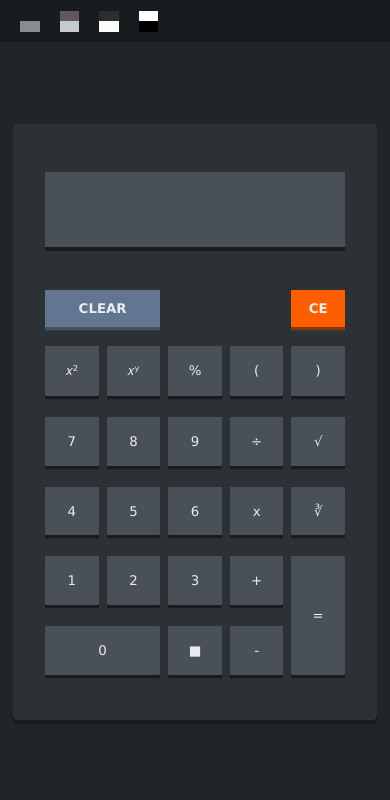
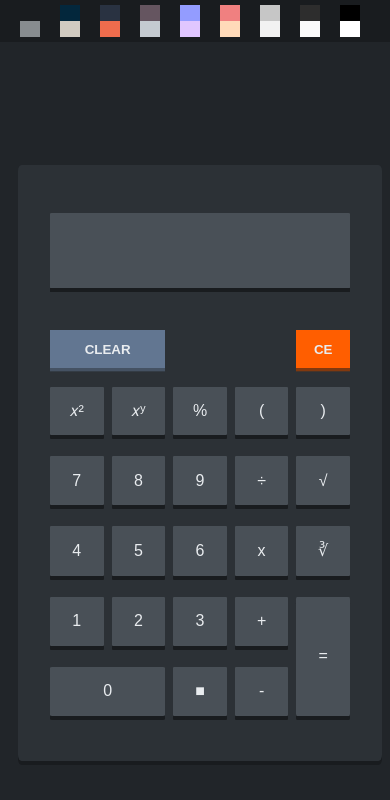
Before and after one commit to BirdOfSteel/calculator, a React (Vite) app in the folder calculator/: page / in a window 390 px wide. Shown: the top 800 px of the page. Built offline with nearby package versions, Linux system fonts and the light colour scheme.

Commit message:
Mostly aesthetic update
- Changed font.

- Added more themes.

- Added error popup
- Webpage is slightly more responsive

- Added scrollbar for calculator display.

-Fixed text overflow on calculator display.

```diff
--- a/calculator/src/App.jsx
+++ b/calculator/src/App.jsx
@@ -1,21 +1,27 @@
 import React from 'react'
 import './index.css'
 import Keypad from "./Keypad.jsx"
-import { defaultStyle, lightStyle, highContrastLightStyle, highContrastDarkStyle } from "./styles.jsx"
 
-// TO DO:
-// make new styles
-// add font
-// maybe change logo symbols
-// scrollbar for display?
-// error popup
-// make calculator div responsive.
+import {
+  defaultStyle,
+  urbanStyleA,
+  urbanStyleB,
+  mutedStyle,
+  candyflossStyle,
+  peachStyle,
+  lightStyle,
+  highContrastLightStyle,
+  highContrastDarkStyle
+} from "./styles.jsx"
 
 function App() {
-  const [equationArray, setEquationArray] = React.useState([])
+  const [equationArray, setEquationArray] = React.useState([]) // holds an array of the characters entered into the calculator
   const [styleState, setStyleState] = React.useState(defaultStyle)
+  const [errorMessage, setErrorMessage] = React.useState(null)
 
-  function recordEquation(event) {
+  const timeoutID = React.useRef(); // holds setTimeout ID for errorMessage
+
+  function addToEquationArray(event) { // this function handles adding characters to equationArray.
     const keyText = event.target.innerText;
 
     if (!isNaN(keyText)) { // if statement runs if the pressed key is a number
@@ -28,29 +34,35 @@ function App() {
       })
     } else if (["÷","x","+","-","(",")","■","%","𝑥²","𝑥ʸ","√","∛"].includes(keyText)) {
         if (equationArray.length === 0 && !["(","■","-","√","∛"].includes(keyText)) {
-          console.log("Cannot put symbol at start of equation")
+          setErrorMessage("Cannot put this symbol at start of equation")
+
+          clearTimeout(timeoutID.current)
+          timeoutID.current = setTimeout(() => {
+            setErrorMessage(null)
+          },3000)
         }
 
         else if (keyText === "(" || keyText === ")") {
             setEquationArray((prevArray) => [...prevArray, ...keyText])
         }
 
-        else if ([].includes(equationArray[equationArray.length-1])) { // review if this statement is necessary
-              console.log("testing: " + equationArray[equationArray.length-1])
-              console.log("Cannot put symbol after a symbol")
-              console.log(equationArray)
+        else if (["÷","x","+","■","%","𝑥²","𝑥ʸ","√","∛"].includes(equationArray[equationArray.length-1])) { // review if this statement is necessary
+          setErrorMessage("Cannot put this symbol after the previous symbol")
+
+          clearTimeout(timeoutID.current)
+          timeoutID.current = setTimeout(() => {
+            setErrorMessage(null)
+          },3000)
         }
 
         else if (keyText === "𝑥²") {
           setEquationArray((prevArray) => {
-            console.log([...prevArray, ...["^","(","2",")"]])
             return [...prevArray, ...["^","(","2",")"]]
           })
         }
 
         else if (keyText === "𝑥ʸ") {
           setEquationArray((prevArray) => {
-            console.log([...prevArray, ...["^","("]])
             return [...prevArray, ...["^","("]]
           })
         }
@@ -70,24 +82,33 @@ function App() {
         }
 
         else {
-          console.log("Else statement ran: " + keyText)
+          setErrorMessage("Logic error with handling: " + keyText)
+
+          clearTimeout(timeoutID)
+          timeoutID.current = setTimeout(() => {
+            setErrorMessage(null)
+          },3000)
         }
 
     } else if (keyText == "=") {
         parseEquationArray()
     } else {
-      console.log("else 2 ran: " + keyText)
+      setErrorMessage("Else statement ran - unknown input: " + keyText)
+
+      clearTimeout(timeoutID)
+      timeoutID.current = setTimeout(() => {
+        setErrorMessage(null)
+      },3000)
     }
   }
 
-  function parseEquationArray() {
+  function parseEquationArray() { // parser function runs over the equationArray and converts it into a syntactically correct equation.
     const lastCharacter = equationArray[equationArray.length-1]
-    console.log(equationArray)
     if(!isNaN(lastCharacter) || lastCharacter === ")") {
       const equationArrayParsed = equationArray.map((character, index) => {
         let symbol = ""
 
-        switch (character) {
+        switch (character) { // switch case handles character conversion.
           case "x":
             symbol = "*";
             break;
@@ -121,38 +142,51 @@ function App() {
             break;
         }
 
-        console.log(symbol ? symbol : character)
         return symbol ? symbol : character;
       })
 
-      console.log("equationArrayParsed: " + equationArrayParsed)
-
       const equationAsString = equationArrayParsed.join("")
-      console.log("equationAsString: " + equationAsString)
       const calculateAnswer = new Function(`return ${equationAsString}`)
       const answerAsArray = Array.from(String([calculateAnswer(equationAsString)]))
-      console.log("equationArray: " + equationArray)
-      setEquationArray(answerAsArray)
+      // console.log("equationAsString: " + equationAsString)    could be useful for diagnosing bugs later.
+      // console.log("equationArray: " + equationArray)
+      setEquationArray(answerAsArray) // equationArray's stored equation is overwritten with the calculated answer, allowing us to use it straight away.
     }
   }
 
   return (
-    <div id="root-div" style={{backgroundColor: styleState.pageBackground}}>
-      <div id="theme-header" style={{backgroundColor: styleState.themesBackground}}>
+    <div id="root-div" style={{background: styleState.pageBackground}}>
+      <div id="theme-header" style={{background: styleState.themesBackground}}>
         <button className="theme-button" onClick={() => setStyleState(defaultStyle)} style={{background: "#191c1f"}}><div className="theme-button-accent" style={{background: "#878c8f"}}></div></button>
-        <button className="theme-button" onClick={() => setStyleState(lightStyle)} style={{background: "#655560"}}><div className="theme-button-accent" style={{background: "#c4cad0"}}></div></button>
+        <button className="theme-button" onClick={() => setStyleState(urbanStyleA)} style={{background: "#03273c"}}><div className="theme-button-accent" style={{background: "#d1cbc1"}}></div></button>
+        <button className="theme-button" onClick={() => setStyleState(urbanStyleB)} style={{background: "#293241"}}><div className="theme-button-accent" style={{background: "#EE6C4D"}}></div></button>
+        <button className="theme-button" onClick={() => setStyleState(mutedStyle)} style={{background: "#655560"}}><div className="theme-button-accent" style={{background: "#c4cad0"}}></div></button>
+        <button className="theme-button" onClick={() => setStyleState(candyflossStyle)} style={{background: "rgb(147, 156, 255)"}}><div className="theme-button-accent" style={{background: "rgb(224, 198, 255)"}}></div></button>
+        <button className="theme-button" onClick={() => setStyleState(peachStyle)} style={{background: "#F08080"}}><div className="theme-button-accent" style={{background: "#FFDAB9"}}></div></button>
+        <button className="theme-button" onClick={() => setStyleState(lightStyle)} style={{background: "rgb(198, 198, 198)"}}><div className="theme-button-accent" style={{background: "#f2f2f2"}}></div></button>
         <button className="theme-button" onClick={() => setStyleState(highContrastLightStyle)} style={{background: "#2d2d2d"}}><div className="theme-button-accent" style={{background: "#fbfbfb"}}></div></button>
-        <button className="theme-button" onClick={() => setStyleState(highContrastDarkStyle)} style={{background: "#ffffff"}}><div className="theme-button-accent" style={{background: "#000000"}}></div></button>
+        <button className="theme-button" onClick={() => setStyleState(highContrastDarkStyle)} style={{background: "#000000"}}><div className="theme-button-accent" style={{background: "#ffffff"}}></div></button>
       </div>
-      <div id="calculator-div" style={{backgroundColor: styleState.calcBackground, boxShadow: styleState.calcBoxShadow}}>
-        <div id="display-div" style={{backgroundColor: styleState.inputBackground, boxShadow: styleState.inputBoxShadow}}>
-          <p id="display-text" style={{color: styleState.textColour}}>{equationArray}</p>
+      <div id="error-and-calculator-div">
+        {
+          errorMessage ?
+          <div id="error-div" style={{border: `1px solid ${styleState.textColour}`}}>
+            <p id="error-text" style={{color: styleState.textColour}}>{errorMessage}</p>
+          </div>
+            :
+          <div id="error-div-placeholder">
+          </div>
+        }
+        <div id="calculator-div" style={{background: styleState.calcBackground, boxShadow: styleState.calcBoxShadow}}>
+          <div id="display-div" style={{background: styleState.inputBackground, boxShadow: styleState.inputBoxShadow}}>
+            <p id="display-text" style={{color: styleState.textColour}}>{equationArray}</p>
+          </div>
+          <div id="clear-and-ce-div">
+            <button onClick={() => setEquationArray([])} id="clear-button" style={{background: styleState.clearBackground, boxShadow: styleState.clearBoxShadow, color: styleState.ceAndClearTextColour}}>CLEAR</button>
+            <button onClick={() => setEquationArray(prevArray => prevArray.slice(0,-1))} id="ce-button" style={{background: styleState.ceBackground, boxShadow: styleState.ceBoxShadow, color: styleState.ceAndClearTextColour}}>CE</button>
+          </div>
+          <Keypad addToEquationArray={addToEquationArray} equationArray={equationArray} styleState={styleState}/>
         </div>
-        <div id="clear-and-ce-div">
-          <button onClick={() => setEquationArray([])} id="clear-button" style={{background: styleState.clearBackground, boxShadow: styleState.clearBoxShadow, color: styleState.ceAndClearTextColour}}>CLEAR</button>
-          <button onClick={() => setEquationArray(prevArray => prevArray.slice(0,-1))} id="ce-button" style={{background: styleState.ceBackground, boxShadow: styleState.ceBoxShadow, color: styleState.ceAndClearTextColour}}>CE</button>
-        </div>
-        <Keypad recordEquation={recordEquation} styleState={styleState}/>
       </div>
     </div>
   )
--- a/calculator/src/Keypad.jsx
+++ b/calculator/src/Keypad.jsx
@@ -3,19 +3,20 @@ import React from "react"
 // Keypad buttons are rendered from this list
 const characterListArray = [{zero: "0"},{one: "1"},{two: "2"},{three: "3"},{four: "4"},{five: "5"},{six: "6"},{seven: "7"},{eight: "8"},{nine: "9"},{squareRoot: "√"},{cubeRoot: "∛"},{nthPower: "𝑥ʸ"},{openBracket: "("},{closeBracket: ")"},{divide: "÷"},{squared:"𝑥²"},{multiply: "x"},{percent: "%"},{add:"+"},{subtract: "-"},{decimal: "■"},{equals: "="}]
 
-export default function RenderKeypadButtons({recordEquation, styleState}) {
-
+// this function loops over characterListArray to make an array of keypad buttons
+export default function RenderKeypadButtons({addToEquationArray, styleState}) {
     const buttonList = characterListArray.map((charObject, index) => {
         const keyID = Object.keys(charObject)[0]
         const keyText = Object.values(charObject)[0]
 
         return (
-        <button key={index} onClick={(event) => { recordEquation(event) } } className="keypad-btn" id={`key-${keyID}`} style={{backgroundColor: styleState.inputBackground, boxShadow: styleState.inputBoxShadow, color: styleState.textColour}}>{keyText}</button>
+            <button key={index} onClick={(event) => { addToEquationArray(event) } } className="keypad-btn" id={`key-${keyID}`} style={{backgroundColor: styleState.inputBackground, boxShadow: styleState.inputBoxShadow, color: styleState.textColour}}>{keyText}</button>
         )
     })
 
     return (
         <div id="keypad-div">
             { buttonList }
-        </div>)
+        </div>
+    )
 }
--- a/calculator/src/index.css
+++ b/calculator/src/index.css
@@ -1,15 +1,18 @@
 body {
   margin: 0;
-  font-family: Verdana, Geneva, Tahoma, sans-serif;
+  font-family: Arial, Helvetica, sans-serif;
 }
 
 #root-div {
   display: flex;
   align-items: center;
   justify-content: center;
-  background: #212529;
+  flex-direction: column;
   width: 100%;
+  min-width: 400px;
   min-height: 100vh;
+  position: relative;
+  /* background: #212529; */
 }
 
 /* theme header */
@@ -20,15 +23,14 @@ body {
   top: 0px;
   height: 5%;
   width: 100%;
-  background: #2c3136;
+  /* background: #2c3136; */
 }
 
   .theme-button {
-    background: green;
     border: none;
     padding: 0;
     width: 5%;
-    height: 50%;
+    height: 75%;
     margin-left: 1.5em;
     display: flex;
     align-items: end;
@@ -39,6 +41,32 @@ body {
     width: 100%;
   }
 
+/* error-and-calculator-div */
+#error-and-calculator-div {
+  display: flex;
+  justify-content: space-around;
+  align-items: center;
+  flex-direction: column;
+  height: auto;
+}
+
+/* error div */
+#error-div {
+  width: auto;
+  height: min-content;
+  border-radius: 3px;
+  margin-bottom: -20px;
+}
+
+  #error-text{
+   margin: 0;
+   padding: 1em 1.25em;
+  }
+
+#error-div-placeholder {
+  height: 33px; /* occupies the same amount of space as the error div. prevents movement on error message.*/
+}
+
 /* calculator div */
 #calculator-div {
   display: flex;
@@ -47,28 +75,35 @@ body {
   align-items: center;
   width: 300px;
   height: 500px;
-  background: #2c3136;
   border-radius: 1%;
   padding: 3em 2em 3em 2em;
   box-shadow: 0px 0.25em #191c1f;
+  margin-top: 3em;
+  position: relative;
+  /* background: #2c3136; */
 }
 
   #display-div {
     display: flex;
+    justify-content: end;
     align-items: end;
-    justify-content: end;
     width: 100%;
     height: 15%;
-    background: #495057;
     border-radius: 0.5%;
     box-shadow: 0px 0.25em #191c1f;
+    position: relative;
+    /* background: #495057; */
   }
 
     #display-text {
       color: lightgrey;
-      font-size: 2rem;
+      font-size: 2.5rem;
+      font-family: inherit;
       text-align: end;
-      margin: 0 0.25em 0.15em 0;
+      margin: 0;
+      letter-spacing: 0.025em;
+      overflow-x: auto;
+      white-space: nowrap;
     }
 
   #clear-and-ce-div {
@@ -80,7 +115,6 @@ body {
     width: 100%;
     height: 7.5%;
     margin-top: 1.5em;
-      font-weight: #a4969b;
   }
 
     #clear-button {
@@ -88,23 +122,23 @@ body {
       border: none;
       height: 100%;
       width: 100%;
-      background: #627691;
       font-weight: bold;
       font-family: inherit;
       color: #e9ecef;
       box-shadow: 0px 0.25em #455263;
+      /* background: #627691; */
     }
 
     #ce-button {
       grid-area: D;
       color: lightgrey;
-      background: #FF5E00;
       border: none;
       width: 100%;
       height: 100%;
       box-shadow: 0px 0.25em #81390f;
       font-weight: bold;
       font-family: inherit;
+      /* background: #FF5E00; */
     }
 
 
@@ -126,13 +160,19 @@ body {
 
   .keypad-btn {
     height: 70%;
-    background: #495057;
     border: none;
     border-radius: 2%;
     box-shadow: 0px 0.25em #191c1f;
     margin: 0;
     color: #e9ecef;
     font-family: inherit;
+    font-size: 1rem;
+    /* background: #495057; */
+  }
+
+  .keypad-btn:disabled {
+    background: inherit;
+    opacity: 50%;
   }
 
     #key-zero {
--- a/calculator/src/styles.jsx
+++ b/calculator/src/styles.jsx
@@ -1,5 +1,14 @@
-export { defaultStyle, lightStyle, highContrastLightStyle, highContrastDarkStyle }
-
+export {
+    defaultStyle,
+    urbanStyleA,
+    urbanStyleB,
+    mutedStyle,
+    candyflossStyle,
+    peachStyle,
+    lightStyle,
+    highContrastLightStyle,
+    highContrastDarkStyle
+}
 
 const defaultStyle = {
     textColour: '#e9ecef',
@@ -16,32 +25,94 @@ const defaultStyle = {
     ceAndClearTextColour: '#e9ecef'
 }
 
-/*
-    9 unique colours:
-        - 2 for the clear button
-        - 2 for the ce button
+const lightStyle = {
+    textColour: 'rgb(79, 79, 79)',
+    pageBackground: '#cccccc',
+    themesBackground: '#191c1f',
+    calcBackground: 'rgb(223, 223, 223)',
+    calcBoxShadow: '0px 0.25em rgb(198, 198, 198)',
+    inputBackground: '#f2f2f2',
+    inputBoxShadow: '0px 0.25em rgb(198, 198, 198)',
+    clearBackground: '#627691',
+    clearBoxShadow: '0px 0.25em #455263',
+    ceBackground: '#FF5E00',
+    ceBoxShadow: '0px 0.25em #81390f',
+    ceAndClearTextColour: '#e9ecef'
+}
 
-        - 1 for the page background
-        - 1 for the calculator background
-        - 1 for the input (keys and display) background
-        - 1 for the font colour
-        - 1 for the box shadow and themesBackground
-*/
-
-//add to lightStyle
-const lightStyle = {
-    textColour: '#878c8f',
+const mutedStyle = {
+    textColour: 'rgb(60, 60, 60)',
     pageBackground: '#c4cad0',
     themesBackground: '#655560',
     calcBackground: '#655560',
     calcBoxShadow: '0px 0.25em #a4969b',
     inputBackground: '#c4cad0',
-    inputBoxShadow: '0px 0.25em #878c8f',
+    inputBoxShadow: '0px 0.25em rgb(111, 111, 111)',
     clearBackground: '#78AAD3',
     clearBoxShadow: '0px 0.25em #4F82A4',
     ceBackground: '#D79D6B',
     ceBoxShadow: '0px 0.25em #C67E41',
     ceAndClearTextColour: '#fbfbfb'
+}
+
+const candyflossStyle = {
+    textColour: 'rgb(117, 100, 236)',
+    pageBackground: 'rgb(224, 198, 255)',
+    themesBackground: 'rgb(149, 158, 255)',
+    calcBackground: 'rgb(163, 171, 255)',
+    calcBoxShadow: '0px 0.25em rgb(147, 156, 255)',
+    inputBackground: 'rgb(228, 208, 253)',
+    inputBoxShadow: '0px 0.25em rgb(217, 185, 255)',
+    clearBackground: 'rgb(119, 189, 255)',
+    clearBoxShadow: '0px 0.25em rgb(98, 170, 217)',
+    ceBackground: '#D79D6B',
+    ceBoxShadow: '0px 0.25em rgb(215, 143, 82)',
+    ceAndClearTextColour: '#fbfbfb'
+}
+
+const urbanStyleA = {
+    textColour: '#62605c',
+    pageBackground: '#d1cbc1',
+    themesBackground: '#03273c',
+    calcBackground: '#004d74',
+    calcBoxShadow: '0px 0.25em #03273c',
+    inputBackground: '#f6f5f4',
+    inputBoxShadow: '0px 0.25em #807d77',
+    clearBackground: '#00a6fb',
+    clearBoxShadow: '0px 0.25em #006CB5',
+    ceBackground: '#E48F46',
+    ceBoxShadow: '0px 0.25em #FF5733',
+    ceAndClearTextColour: '#f6f5f4'
+}
+
+const urbanStyleB = {
+    textColour: '#293241',
+    pageBackground: '#EE6C4D',
+    themesBackground: '#293241',
+    calcBackground: '#3D5A80',
+    calcBoxShadow: '0px 0.25em #293241',
+    inputBackground: 'rgb(216, 230, 238)',
+    inputBoxShadow: '0px 0.25em rgb(156, 179, 191)',
+    clearBackground: '#00a6fb',
+    clearBoxShadow: '0px 0.25em #006CB5',
+    ceBackground: '#E48F46',
+    ceBoxShadow: '0px 0.25em #FF5733',
+    ceAndClearTextColour: '#FFFFFF'
+}
+
+const peachStyle = {
+    textColour: '#F08080',
+    pageBackground: '#FFDAB9',
+    themesBackground: '#F08080',
+    calcBackground: '#F4978E',
+    calcBoxShadow: '0px 0.25em #F08080',
+    inputBackground: '#FFDAB9',
+    inputBoxShadow: '0px 0.25em #F08080',
+    clearBackground: 'rgb(119, 180, 211)',
+    clearBoxShadow: '0px 0.25em rgb(76, 151, 189)',
+    ceBackground: 'rgb(251, 132, 27)',
+    ceBoxShadow: '0px 0.25em rgb(232, 107, 81)',
+    ceAndClearTextColour: '#FFFFFF'
 }
 
 const highContrastLightStyle = {
@@ -52,10 +123,10 @@ const highContrastLightStyle = {
     calcBoxShadow: '0px 0.25em #a9a9a9',
     inputBackground: '#fbfbfb',
     inputBoxShadow: '0px 0.25em #a9a9a9',
-    clearBackground: '#fbfbfb',
-    clearBoxShadow: '0px 0.25em #a9a9a9',
-    ceBackground: '#fbfbfb',
-    ceBoxShadow: '0px 0.25em #a9a9a9',
+    clearBackground: '#00a6fb',
+    clearBoxShadow: '0px 0.25em #006CB5',
+    ceBackground: '#E48F46',
+    ceBoxShadow: '0px 0.25em #FF5733',
     ceAndClearTextColour: '#2d2d2d'
 }
 
```
Lines whose indentation alone changed are shown as unchanged.
